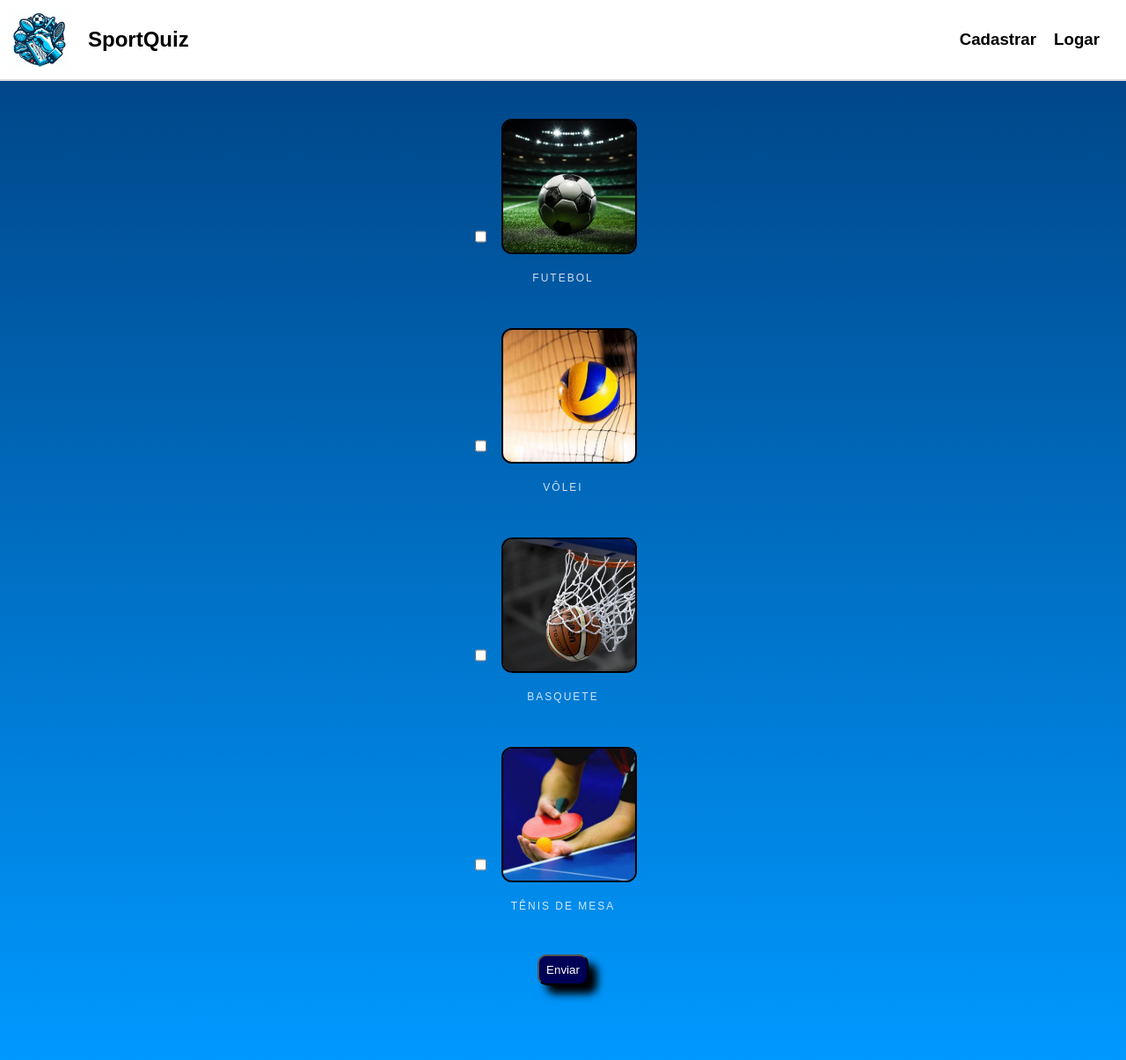
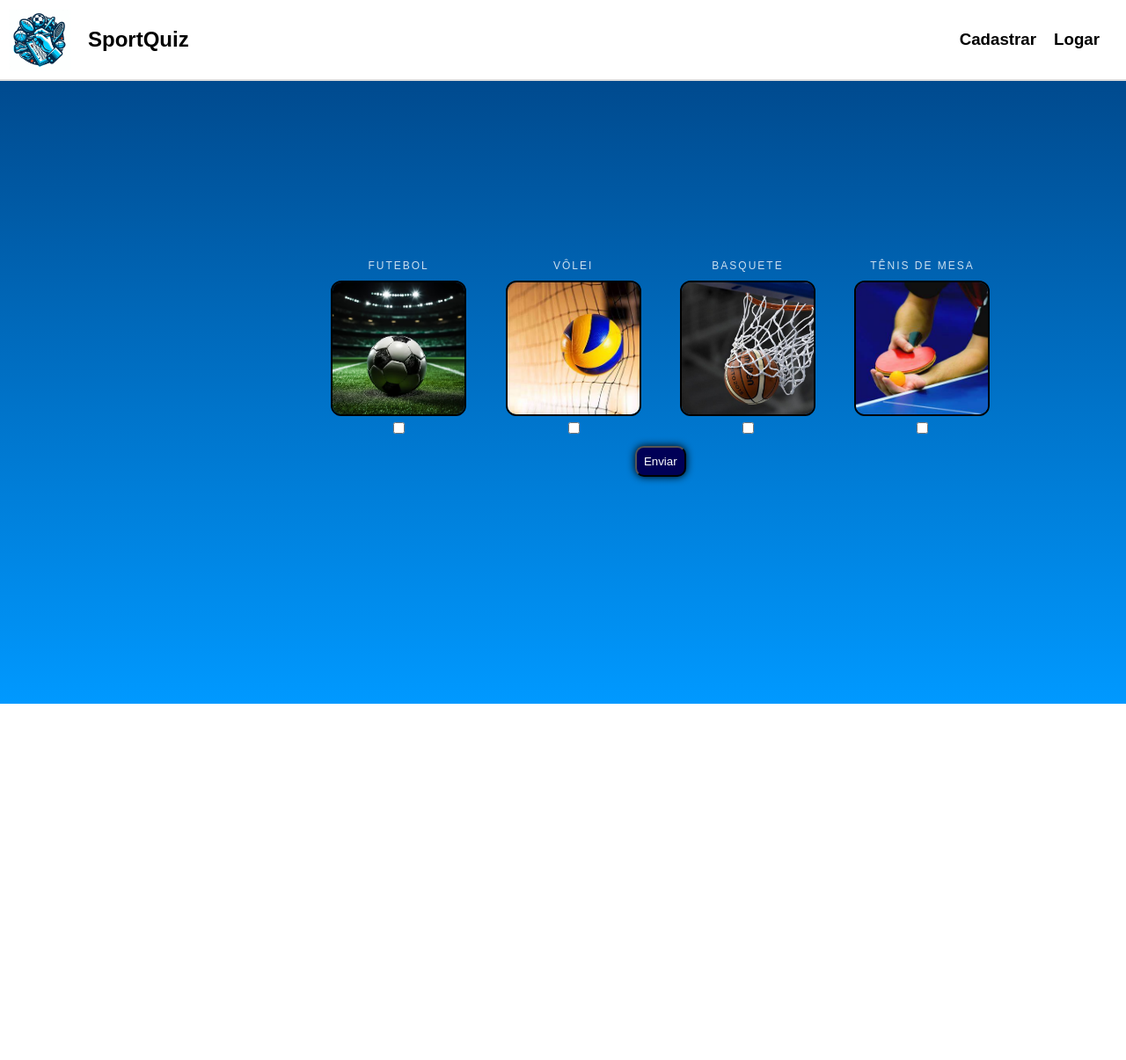
Before and after one commit to MiguelCosta07/TCC_SportQuiz, a PHP site: page / in a window 1280 px wide. Shown: the whole page at 88% size. After the commit the page ends 800 px from the top, so only its background shows below. Run offline with PHP 8.4, Linux system fonts and the light colour scheme.

Commit message:
Versão quase

```diff
--- a/cadastro.php
+++ b/cadastro.php
@@ -16,12 +16,12 @@
         </div>
     </nav>
     <div class="login">
-        <form>
+        <form class="logcas">
             <h1>Sig in</h1>
             <label for="usuario">Usuário</label>
-            <input type="text" id="usuario">
+            <input class="escrever" type="text" id="usuario">
             <label for="senha">Senha</label>
-            <input type="password" id="senha">
+            <input class="escrever" type="password" id="senha">
             <button class="lcbtn" type="submit">Cadastrar</button>
         </form>
     </div>
--- a/estilo.css
+++ b/estilo.css
@@ -1,11 +1,13 @@
 body {
     background: linear-gradient(180deg, #004080, #0099ff);
-    height: 100%;
+    height: 100vh;
     margin: 0px;
     font-family: Arial, sans-serif;
     display: flex;
-    justify-content: center;
-    align-items: center;
+}
+.escolha {
+    float: left;
+    text-align: center;
 }
 
 .navbar {
@@ -55,14 +57,14 @@ body {
 
 .esporte-container {
     display: flex;
-    justify-content: center;
-    flex-wrap: wrap;
+    align-items: center;
+    text-align: center;
     margin-top: 20px;
     padding-top: 85px;
     padding-bottom: 85px;
 }
 
-form {
+.logcas {
     display: flex;
     flex-direction: column;
     align-items: center;
@@ -70,19 +72,15 @@ form {
 }
 
 .esporte {
-    margin-top: 20px;
-    margin-right: 20px;
+    margin-top: 10px;
+    margin-left: 10px;
+    margin-right: 10px;
     width: 150px;
     height: 150px;
     object-fit: cover;
     border-radius: 12px;
     border: 2px solid black;
     transition: transform 0.5s;
-}
-
-.esporte:hover {
-    animation: spin 1s forwards;
-    transform: scale(1.2);
 }
 
 @keyframes spin {
@@ -95,6 +93,7 @@ form {
 }
 
 .nome {
+    margin-top: 6px;
     text-align: center;
 }
 
@@ -106,21 +105,22 @@ form {
 }
 
 .opcao:hover {
-    background-color: rgb(74, 74, 255);
-    transition: all 1s;
+    background-color: rgb(0, 145, 255);
+    transition: all 0s;
 }
 
 .confirmar {
     padding: 8px;
     border-radius: 10px;
-    box-shadow: 10px 10px 10px black;
+    box-shadow: 0px 0px 10px black;
     color: white;
     background-color: rgb(0, 0, 86);
 }
 
 .confirmar:hover {
+    font-size: 20px;
     background-color: blue;
-    transition: all 50ms;
+    transition: all 1s;
 }
 
 a {
@@ -158,11 +158,11 @@ label {
     text-transform: uppercase;
     font-size: 12px;
     letter-spacing: 2px;
-    padding-left: 10px;
+    align-items: center;
 }
 
-input {
-    background: rgba(255, 255, 255, 0.3);
+.escrever {
+    background-color: rgba(255, 255, 255, 0.3);
     height: 40px;
     line-height: 40px;
     border-radius: 20px;
@@ -170,6 +170,8 @@ input {
     border: none;
     margin-bottom: 20px;
     color: white;
+
+
 }
 
 .lcbtn {
--- a/index.php
+++ b/index.php
@@ -7,6 +7,8 @@
     <title>SportQuiz</title>
 </head>
 <body>
+    <h2 class="escolha">Selecione seu esporte favorito:</h2>
+    <br>
     <nav class="navbar">
         <img class="logo" alt="imagemquiz" src="/imagem/testequiz.jpg">
         <h1><a href="index.php">SportQuiz</a></h1>
@@ -18,31 +20,36 @@
     <div class="esporte-container">
         <form method="post">
             <div class="opcao">
+                <label for="futebol">
+                <div class="nome">Futebol</div>
+                <img class="esporte" src="/imagem/fut.jpg" alt="futebol">
+                <br>
                 <input type="checkbox" id="futebol" name="cores[]" value="futebol">
-                <label for="futebol">
-                    <img class="esporte" src="/imagem/fut.jpg" alt="futebol">
-                    <div class="nome">Futebol</div>
                 </label>
             </div>
             <div class="opcao">
-                <input type="checkbox" id="vôlei" name="cores[]" value="vôlei">
                 <label for="vôlei">
+                    <div class="nome">Vôlei</div>
                     <img class="esporte" src="/imagem/vol.jpg" alt="vôlei">
-                    <div class="nome">Vôlei</div>
+                    <br>
+                    <input type="checkbox" id="vôlei" name="cores[]" value="vôlei">
                 </label>
             </div>
             <div class="opcao">
-                <input type="checkbox" id="Basquete" name="cores[]" value="Basquete">
                 <label for="Basquete">
+                    <div class="nome">Basquete</div>
                     <img class="esporte" src="/imagem/basquete.jpg" alt="Basquete">
-                    <div class="nome">Basquete</div>
+                    <br>
+                    <input type="checkbox" id="Basquete" name="cores[]" value="Basquete">
                 </label>
             </div>
             <div class="opcao">
-                <input type="checkbox" id="PingPong" name="cores[]" value="Basquete">
+
                 <label for="PingPong">
+                    <div class="nome">Tênis de mesa</div>
                     <img class="esporte" src="/imagem/ping.jpg" alt="PingPong">
-                    <div class="nome">Tênis de mesa</div>
+                    <br>
+                    <input type="checkbox" id="PingPong" name="cores[]" value="Basquete">
                 </label>
             </div>
             <br>
--- a/login.php
+++ b/login.php
@@ -16,12 +16,12 @@
         </div>
     </nav>
     <div class="login">
-        <form>
+        <form class="logcas">
             <h1>Log in</h1>
             <label for="usuario">Usuário</label>
-            <input type="text" id="usuario">
+            <input class="escrever" type="text" id="usuario">
             <label for="senha">Senha</label>
-            <input type="password" id="senha">
+            <input class="escrever" type="password" id="senha">
             <button class="lcbtn" type="submit">Logar</button>
         </form>
     </div>
```
